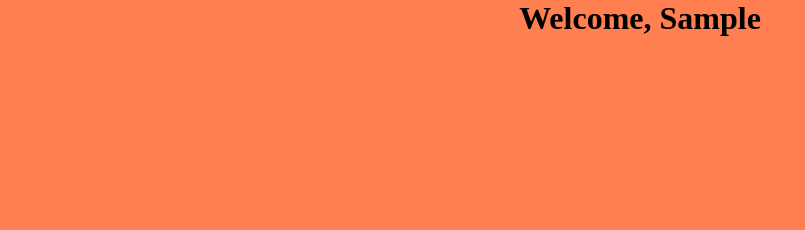
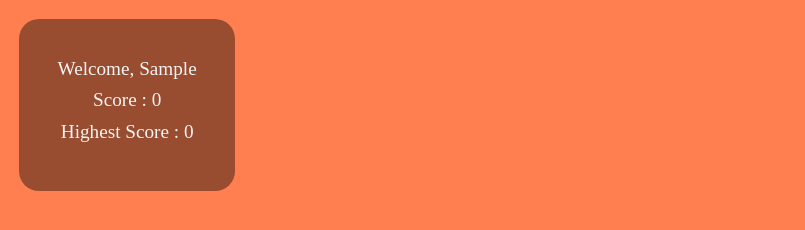
Before and after one commit to TypeLuis/Space-Junk-Cleanup, a plain HTML site: page pages/index.html in a window 1280 px wide. Both pictures are taken after typing "Sample" into the empty fields and a click on the input "Start". Shown: the whole page, without its empty margins (0-805 px from the left). Drawn offline with Linux system fonts and the light colour scheme.

Commit message:
“board”

```diff
--- a/pages/index.html
+++ b/pages/index.html
@@ -18,7 +18,12 @@
         </div>
     </form> -->
     <div id="game">
-        <h1></h1>
+        <section>
+            <p class="welcome"></p>
+            <p class="score"></p>
+            <p class="highest"></p>
+        </section>
+
     </div>
 </body>
 </html>
--- a/scripts/game.js
+++ b/scripts/game.js
@@ -1,18 +1,34 @@
-// console.log("test")
 
-// const user = {}
+const user = JSON.parse(localStorage.getItem("user") || "{}")
 
-console.log(state, "game")
 document.body.classList.add("gameBody")
 
+
 const gameDiv = document.getElementById('game')
+// console.log(getComputedStyle(gameDiv).transition.split(' ')[1])
+// console.log(parseFloat(getComputedStyle(gameDiv).transition.split(' ')[1]))
 const timeOutTime = parseFloat(getComputedStyle(gameDiv).transition.split(' ')[1]) * 1100
-const heading = document.querySelector('h1')
-const username = state?.name
-heading.textContent = `Welcome, ${username ? username : "Random"}`
 
-gameDiv.style.display = "flex"
+const heading = document.querySelector('.welcome')
+const scoreEl = document.querySelector('.score')
+const highestEl = scoreEl.nextSibling
 
-setTimeout(()=>{
- gameDiv.style.transform = "scale(1)"
-}, timeOutTime)
+const username = user?.name ? user.name : "random"
+let score = 0
+let highestScore = user?.highScore ? user.highScore : 0
+
+heading.textContent = `Welcome, ${username}`
+scoreEl.textContent = `Score : ${score}`
+highestEl.textContent = `Highest Score : ${highestScore}`
+
+
+const checkDisplay = gameDiv.style.display === "none"
+
+if(checkDisplay){
+    console.log('check')
+    gameDiv.style.display = "block"
+
+    setTimeout(()=>{
+     gameDiv.style.transform = "scale(1)"
+    }, timeOutTime)
+}
--- a/scripts/main.js
+++ b/scripts/main.js
@@ -3,10 +3,10 @@
 
 // console.log(startApp().userName)
 
-var state = startApp()
-
+const obj = startApp()
+// console.log(this)
 //optional chaining
-if(state?.name){
+if(obj?.name){
     console.log("hi!")
     // document.body.bgColor = ""
 
@@ -16,15 +16,16 @@ else{
     const gameDiv = document.getElementById('game')
     gameDiv.style.display = "none"
     gameDiv.style.transform = "scale(0)"
+
     const {form, user} = renderForm() //obj decunstuction
 
     form.addEventListener("submit", (e) => {
         e.preventDefault()
 
-        state['name'] = user.value
+        obj['name'] = user.value
         form.remove()
 
-        localStorage.setItem("user", JSON.stringify(state))
+        localStorage.setItem("user", JSON.stringify(obj))
         reloadScript("../scripts/game.js")
     })
 }
--- a/styles/game.css
+++ b/styles/game.css
@@ -1,6 +1,41 @@
+/*
+    user-select: none;
+    User can't select anything, they wont be able to highlight text
+*/
+
+
 #game{
-    transition: transform 0.5s ease;
+    transition: transform 1s ease;
+    /* display: flex;
+    justify-content: center;
+    align-items: center; */
+    position: relative;
+    width: 100vw;
+    height: 100vh;
+    overflow: hidden;
+
+    user-select: none;
+    /* cursor: pointer; */
+}
+
+
+section {
+    font-size: larger;
+    /* background-color: rgba(black, black, black, .2); */
+    background-color: rgba(0, 0, 0, 0.404);
+    color: whitesmoke;
+    /* height: 20%; */
+    width: max-content;
+    margin: 1em 0 0 1em;
+    /* width: 20%; */
+
     display: flex;
     justify-content: center;
     align-items: center;
+    flex-direction: column;
+    gap: .5em;
+    padding: 2em;
+    border-radius: 20px;
+    user-select: text;
+    /* height: calc(100% + 10px); */
 }
```
